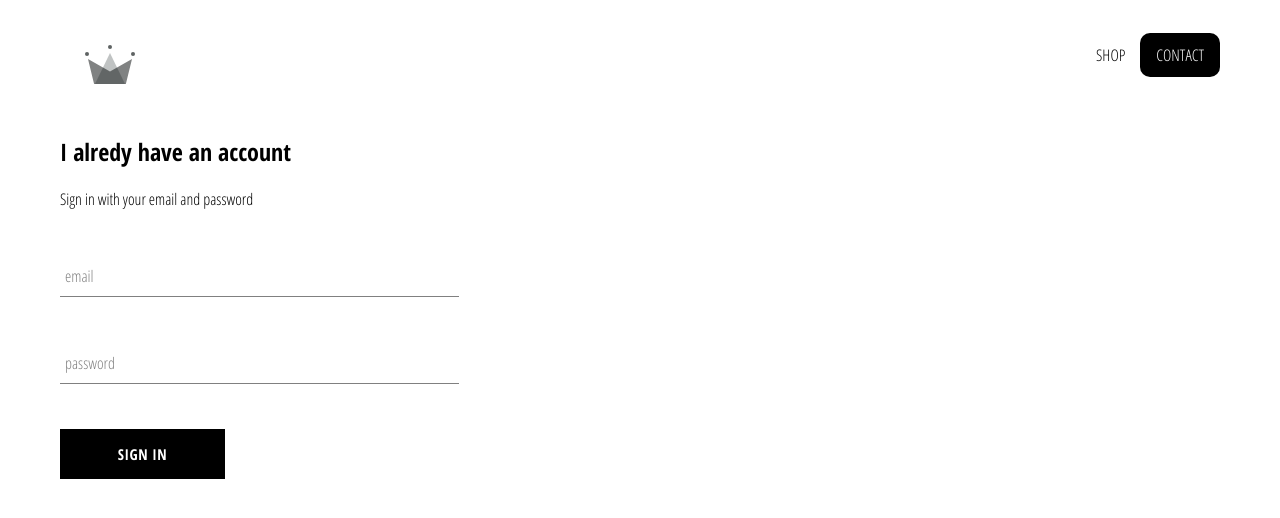
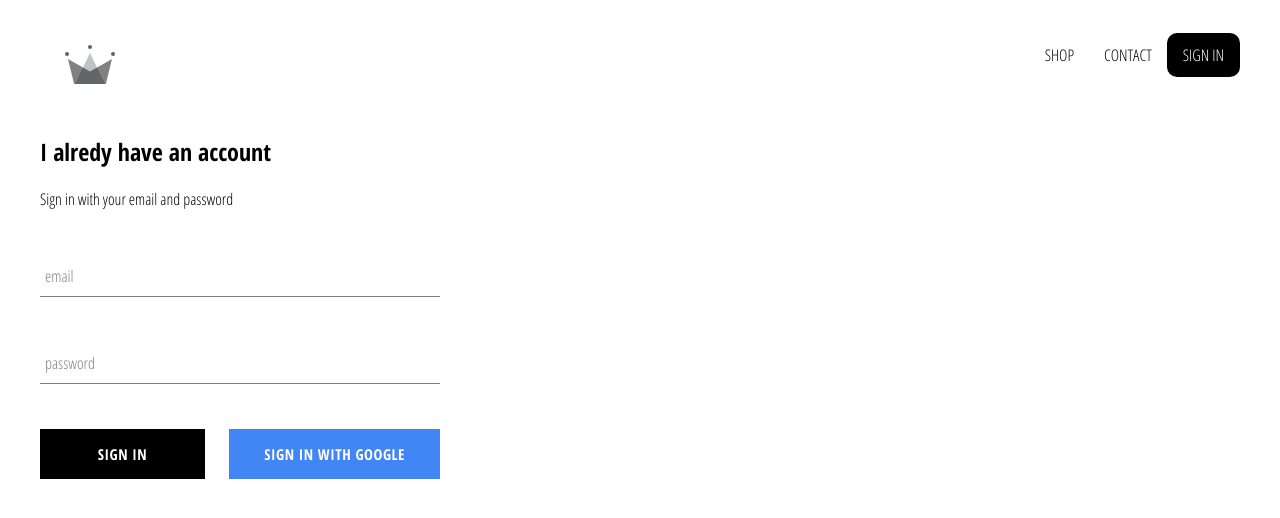
Before and after one commit to Tripleoniks/Crown-Clothing, a React (Create React App) app: page /signin in a window 1280 px wide. Shown: the top 518 px of the page. Built offline with nearby package versions, Linux system fonts and the light colour scheme; no server answers.

Commit message:
integrated firebase and created sign-in page.

```diff
--- a/package.json
+++ b/package.json
@@ -6,6 +6,7 @@
     "@testing-library/jest-dom": "^5.16.1",
     "@testing-library/react": "^11.2.7",
     "@testing-library/user-event": "^12.8.3",
+    "firebase": "^9.6.1",
     "node-sass": "^6.0.1",
     "react": "^17.0.2",
     "react-dom": "^17.0.2",
--- a/src/App.css
+++ b/src/App.css
@@ -1,7 +1,10 @@
 body{
   font-family: 'Open Sans Condensed';
-  padding: 20px 60px ;
+  padding: 20px 40px ;
 
+}
+*{
+  box-sizing: border-box;
 }
 a {
   text-decoration: none;
--- a/src/App.js
+++ b/src/App.js
@@ -5,15 +5,38 @@
 import ShopPage from './pages/Shop/shop';
 import Header from './component/header/header';
 import SignInAndSignUp from './pages/sign-in-and-sign-up/sign-in-and-sign-up';
+import { auth } from './firebase/firebase.utils';
 
 
 
 
-function App() {
+class App extends React.Component {
+  constructor(){
+    super();
+
+
+    this.state={
+      currentUser: null
+    }
+  }
+unsubscribeFromAuth = null;
+
+  componentDidMount(){
+    this.unsubscribeFromAuth = auth.onAuthStateChanged(user =>{
+      this.setState({currentUser: user})
+      console.log(user)
+    })
+  }
+
+  componentWillUnmount(){
+    this.unsubscribeFromAuth();
+  }
+
+  render(){
     return (
       <BrowserRouter>
       <div>
-      <Header/>
+      <Header currentUser={this.state.currentUser} />
        <Switch>
        <Route exact path="/" component={HomePage} />
        <Route exact path= "/shop" component={ShopPage}/>
@@ -23,5 +46,6 @@
       </BrowserRouter>
     );
   }
+}
 
 export default App;
--- a/src/component/custom-button/custom-button.jsx
+++ b/src/component/custom-button/custom-button.jsx
@@ -1,9 +1,9 @@
 import React from "react";
 import "./custom-button.scss";
 
-const CustomButton = ({children, ...otherProps}) => {
+const CustomButton = ({children, isGoogleSignIn, ...otherProps}) => {
     return (
-        <button className="custom-button" {...otherProps}>
+        <button className={`${isGoogleSignIn ? "google-sign-in" : ""} custom-button `} {...otherProps}>
             {children}
         </button>
      );
--- a/src/component/custom-button/custom-button.scss
+++ b/src/component/custom-button/custom-button.scss
@@ -19,4 +19,13 @@
       color: black;
       border: 1px solid black;
     }
-  }
+
+  &.google-sign-in{
+    background-color: #4285f4;
+    color: #fff;
+    &:hover{
+        background-color: #357ae8;
+        border: none;
+    }
+}
+}
--- a/src/component/header/header.jsx
+++ b/src/component/header/header.jsx
@@ -2,26 +2,23 @@
 import "./header.scss";
 import { Link } from "react-router-dom";
 import { ReactComponent as Logo} from "../../assets/crown.svg"
+import { auth } from "../../firebase/firebase.utils";
 
-const Header = () => {
-    return (
-        <div className="header">
-            <Link to="/" className="logo-container">
-            <Logo className="logo"/>
+const Header = ({ currentUser }) => (
+    <div className='header'>
+      <Link className='logo-container' to='/'>
+        <Logo className='logo' />
       </Link>
-            <div className="options">
-                <Link to="/shop" className="option" >
+      <div className='options'>
+        <Link className='option' to='/shop'>
           SHOP
         </Link>
-                <Link to="/shop" className="option cover" >
+        <Link className='option' to='/shop'>
           CONTACT
         </Link>
-
+        {currentUser ? (<div className='option cover' onClick={() => auth.signOut()}> SIGN OUT </div>) : (<Link className='option cover' to='/signin'> SIGN IN </Link>)}
       </div>
-
-
     </div>
   );
-}
 
 export default Header;
--- a/src/component/header/header.scss
+++ b/src/component/header/header.scss
@@ -22,7 +22,7 @@
 
       .option {
         padding: 10px 15px;
-        //  margin: .5rem;
+        cursor: pointer;
       }
     }
     .cover{
--- a/src/component/sign-in/sign-in.jsx
+++ b/src/component/sign-in/sign-in.jsx
@@ -2,6 +2,7 @@
 import "./sign-in.scss";
 import FormInput from "../form-input/form-input";
 import CustomButton from "../custom-button/custom-button";
+import { signInWithGoogle } from "../../firebase/firebase.utils";
 
 
 class SignIn extends React.Component{
@@ -34,7 +35,10 @@
                 <form onSubmit={ this.handleSubmit }>
                 <FormInput name='email'type='email'handleChange={this.handleChange}value={this.state.email}label='email'required />
                 <FormInput name='password' type='password'value={this.state.password}handleChange={this.handleChange}label='password'required />
+               <div className="buttons">
                 <CustomButton type="submit" >Sign in </CustomButton>
+                <CustomButton onClick={signInWithGoogle} isGoogleSignIn  >Sign in with Google </CustomButton>
+                </div>
                 </form>
 
             </div>
--- a/src/component/sign-in/sign-in.scss
+++ b/src/component/sign-in/sign-in.scss
@@ -1,5 +1,9 @@
 .sign-in{
-    width: 30vw;
+    width: 400px;
     display: flex;
     flex-direction: column;
 }
+.buttons{
+    display: flex;
+    justify-content: space-between;
+}
--- /dev/null
+++ b/src/firebase/firebase.utils.js
@@ -0,0 +1,22 @@
+import firebase from 'firebase/compat/app';
+import 'firebase/compat/firestore';
+import 'firebase/compat/auth';
+
+const firebaseConfig = {
+    apiKey: "AIzaSyDx8PNhG45_tqevg0UatOXFLrM2k-QWm20",
+    authDomain: "crown-clothing-db-3b19a.firebaseapp.com",
+    projectId: "crown-clothing-db-3b19a",
+    storageBucket: "crown-clothing-db-3b19a.appspot.com",
+    messagingSenderId: "337597561652",
+    appId: "1:337597561652:web:df757b44e95b92a987c361",
+    measurementId: "G-J3XLEBGQ9W"
+  };
+
+  firebase.initializeApp(firebaseConfig);
+  export const auth = firebase.auth();
+  export const firestore = firebase.firestore();
+  const provider = new firebase.auth.GoogleAuthProvider();
+  provider.setCustomParameters({ prompt : 'select_account' });
+  export const signInWithGoogle = () => auth.signInWithPopup(provider);
+
+  export default firebase;
```
Also changed, not shown: 1 other file (tests, documents, lock files or other folders). Lines whose indentation alone changed are shown as unchanged.
